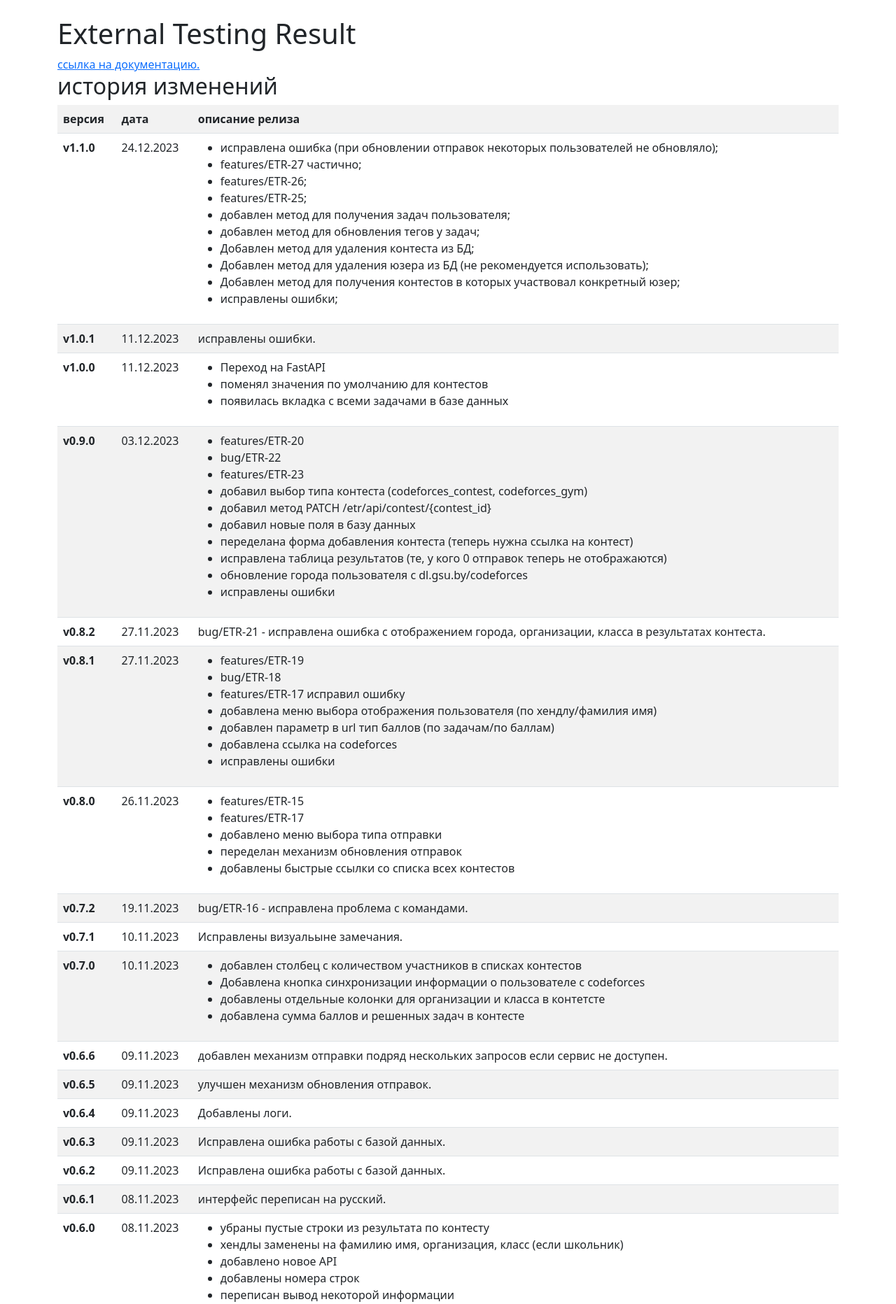
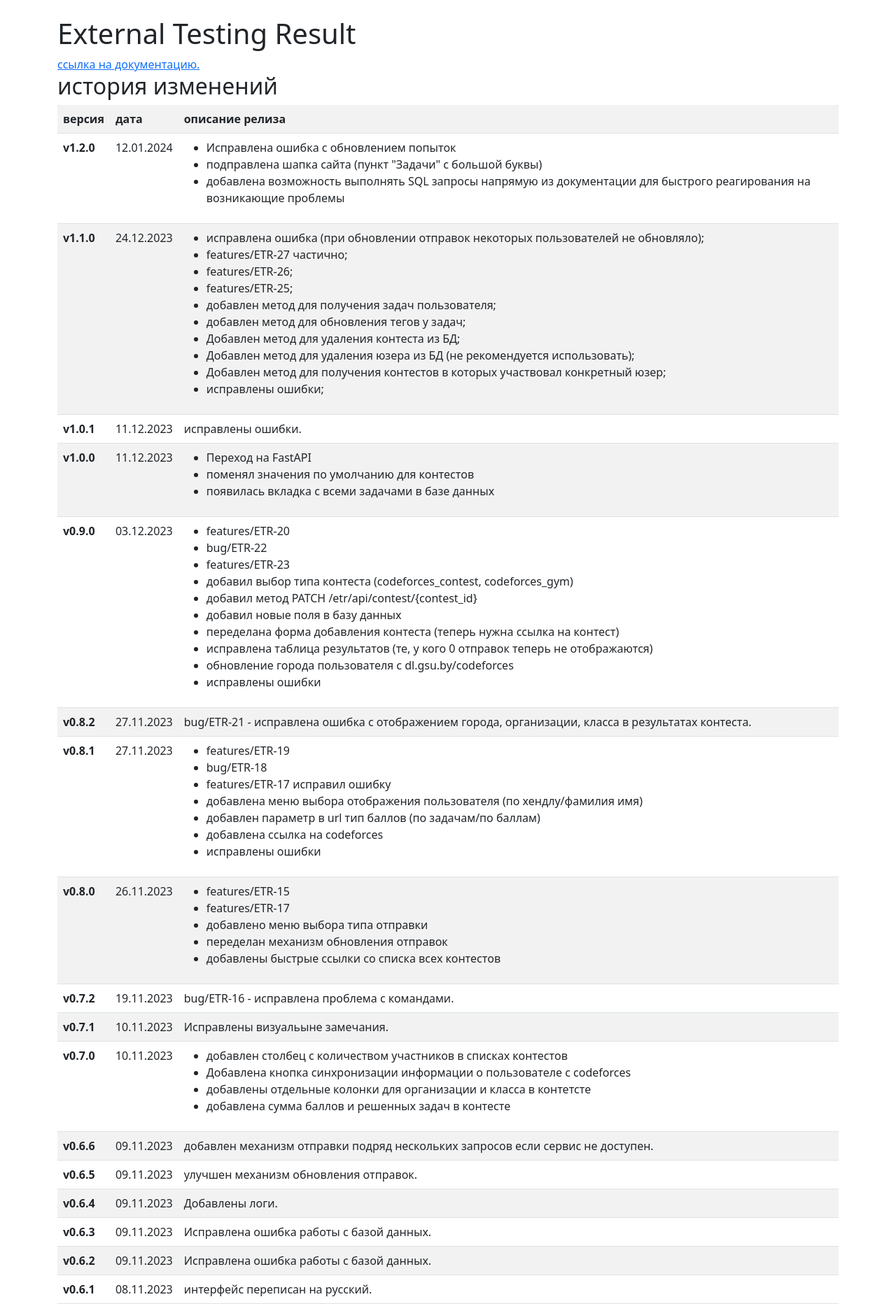
Before and after one commit to KingAndJoker/etr, a FastAPI app: page /about in a window 1280 px wide. Shown: the part 56-1920 px from the top of the page at 70% size. Run offline with FastAPI, Linux system fonts and the light colour scheme.

Commit message:
release note v1.2.0

```diff
--- a/etr/templates/about.html
+++ b/etr/templates/about.html
@@ -13,6 +13,18 @@
         <th>версия</th>
         <th>дата</th>
         <th>описание релиза</th>
+    </tr>
+
+    <tr>
+        <th>v1.2.0</th>
+        <td>12.01.2024</td>
+        <td>
+            <ul>
+                <li>Исправлена ошибка с обновлением попыток</li>
+                <li>подправлена шапка сайта (пункт "Задачи" с большой буквы)</li>
+                <li>добавлена возможность выполнять SQL запросы напрямую из документации для быстрого реагирования на возникающие проблемы</li>
+            </ul>
+        </td>
     </tr>
 
     <tr>
```
